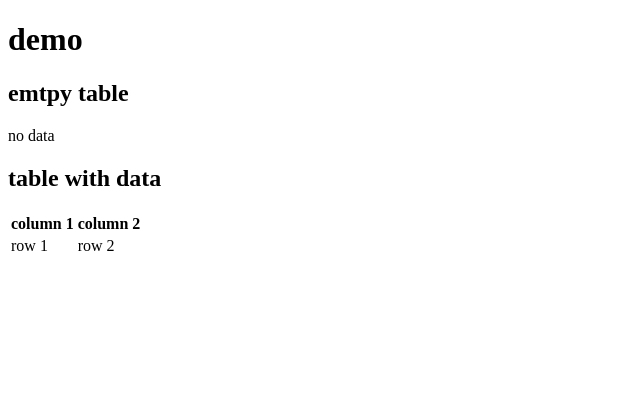
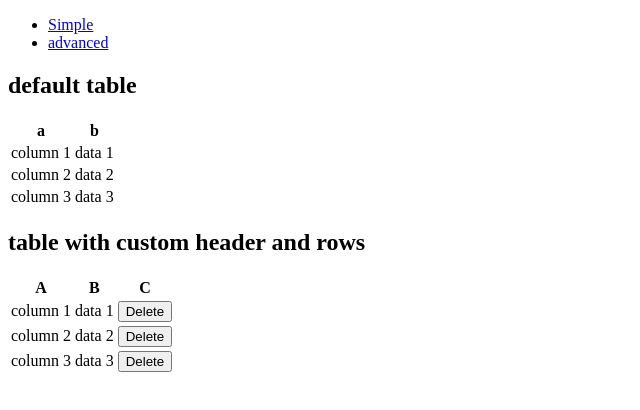
Before and after one commit to Jefiozie/demo-complex-table, an Angular app: page /advanced-table in a window 1280 px wide. Shown: the top 410 px of the page, without its empty margins (0-640 px from the left). Built offline with nearby package versions, Linux system fonts and the light colour scheme.

Commit message:
advanced table

```diff
--- a/angular.json
+++ b/angular.json
@@ -84,7 +84,7 @@
               "namedChunks": true
             }
           },
-          "defaultConfiguration": "production"
+          "defaultConfiguration": "development"
         },
         "serve": {
           "builder": "@angular-devkit/build-angular:dev-server",
--- a/src/app/app.component.ts
+++ b/src/app/app.component.ts
@@ -1,21 +1,15 @@
 import { Component } from "@angular/core";
-import { TableWithNgForAndEmptyStateComponent } from "./table/table.component";
+import { RouterLink, RouterOutlet } from "@angular/router";
 
 @Component({
   selector: "app-root",
   standalone: true,
-  imports: [TableWithNgForAndEmptyStateComponent],
-  template: `<h1>demo</h1>
-  <h2>emtpy table</h2>
-  <app-table-ngfor-empty-state />
-
-  <h2>table with data</h2>
-  <app-table-ngfor-empty-state
-    [columns]="['column 1', 'column 2']"
-    [rows]="['row 1', 'row 2']"
-    />`,
+  imports: [RouterOutlet, RouterLink],
+  template: ` <ul>
+      <li><a routerLink="simple-table">Simple</a></li>
+      <li><a routerLink="advanced-table">advanced</a></li>
+    </ul>
+    <router-outlet></router-outlet>`,
   styles: [],
 })
-export class AppComponent {
-  title = "demo-complex-table";
-}
+export class AppComponent {}
--- a/src/app/app.config.ts
+++ b/src/app/app.config.ts
@@ -1,5 +1,21 @@
-import { ApplicationConfig } from '@angular/core';
-
+import { ApplicationConfig } from "@angular/core";
+import {
+  provideRouter
+} from "@angular/router";
+const appRoutes = [
+  {
+    path: "simple-table",
+    loadComponent: () => import("./page-simple-table.component"),
+  },
+  {
+    path: "advanced-table",
+    loadComponent: () => import("./page-advanced-table.component"),
+  },
+  {
+    path: "**",
+    redirectTo: "simple-table",
+  },
+];
 export const appConfig: ApplicationConfig = {
-  providers: []
+  providers: [provideRouter(appRoutes)],
 };
--- /dev/null
+++ b/src/app/page-advanced-table.component.ts
@@ -0,0 +1,46 @@
+import { Component } from "@angular/core";
+import TableWithDirsComponent from "./table/table-dirs.component";
+import { CommonModule } from "@angular/common";
+
+@Component({
+  standalone: true,
+  imports: [CommonModule, TableWithDirsComponent],
+  template: ` <h2>default table</h2>
+    <app-table-dirs
+      [data]="data"
+    />
+
+    <h2>table with custom header and rows</h2>
+    <app-table-dirs
+
+      [data]="data"
+    >
+    <ng-template #headers>
+        <th>A</th>
+        <th>B</th>
+        <th>C</th>
+      </ng-template>
+      <ng-template #rows let-row let-index>
+        <td>{{ row.a }}</td>
+        <td>{{ row.b }}</td>
+        <td>
+          <button (click)="removeRow(row, index)">Delete</button>
+        </td>
+      </ng-template>
+    </app-table-dirs>
+
+    `,
+})
+export default class PageAdvancedTable {
+  data = [
+    { a: "column 1", b: "data 1" },
+    { a: "column 2", b: "data 2" },
+    { a: "column 3", b: "data 3" },
+  ];
+
+  removeRow(row: any, index: number) {
+    console.dir(row);
+    console.error(index);
+    this.data.splice(index, 1);
+  }
+}
--- /dev/null
+++ b/src/app/page-simple-table.component.ts
@@ -0,0 +1,16 @@
+import { Component } from "@angular/core";
+import TableWithNgForAndEmptyStateComponent from "./table/table.component";
+
+@Component({
+  standalone: true,
+  imports: [TableWithNgForAndEmptyStateComponent],
+  template: ` <h2>emtpy table</h2>
+    <app-table-ngfor-empty-state />
+
+    <h2>table with data</h2>
+    <app-table-ngfor-empty-state
+      [columns]="['column 1', 'column 2']"
+      [rows]="['row 1', 'row 2']"
+      />`,
+})
+export default class PageSimpleTable {}
--- /dev/null
+++ b/src/app/table/table-dirs.component.ts
@@ -0,0 +1,47 @@
+import { CommonModule } from "@angular/common";
+import { Component, ContentChild, Input, TemplateRef } from "@angular/core";
+
+@Component({
+  selector: "app-table-dirs",
+  standalone: true,
+  imports: [CommonModule],
+  template: `
+    <table>
+      <thead>
+        <tr>
+          <ng-container
+            *ngTemplateOutlet="
+              headers || defaultHeaderTemplate;
+              context: { $implicit: data }
+            "
+          ></ng-container>
+        </tr>
+      </thead>
+      <tbody>
+        <tr *ngFor="let row of data">
+          <ng-container
+            *ngTemplateOutlet="
+              rows || defaultRowTemplate;
+              context: { $implicit: row }
+            "
+          ></ng-container>
+        </tr>
+      </tbody>
+    </table>
+
+    <!-- default templates -->
+    <ng-template #defaultHeaderTemplate let-data>
+      <th *ngFor="let header of data[0] | keyvalue">{{ header.key }}</th>
+    </ng-template>
+
+    <ng-template #defaultRowTemplate let-row>
+      <td *ngFor="let row of row | keyvalue">{{ row.value }}</td>
+    </ng-template>
+  `,
+  styles: [],
+})
+export default class TableWithDirsComponent {
+  @Input() data!: any[];
+  @ContentChild("headers") headers: TemplateRef<any> | undefined;
+  @ContentChild("rows") rows: TemplateRef<any> | undefined;
+}
--- a/src/app/table/table.component.ts
+++ b/src/app/table/table.component.ts
@@ -22,7 +22,7 @@ import { Component, Input } from "@angular/core";
   `,
   styles: [],
 })
-export class TableWithNgForAndEmptyStateComponent {
+export default class TableWithNgForAndEmptyStateComponent {
   @Input() columns: string[] = [];
   @Input() rows: string[] = [];
 }
```
